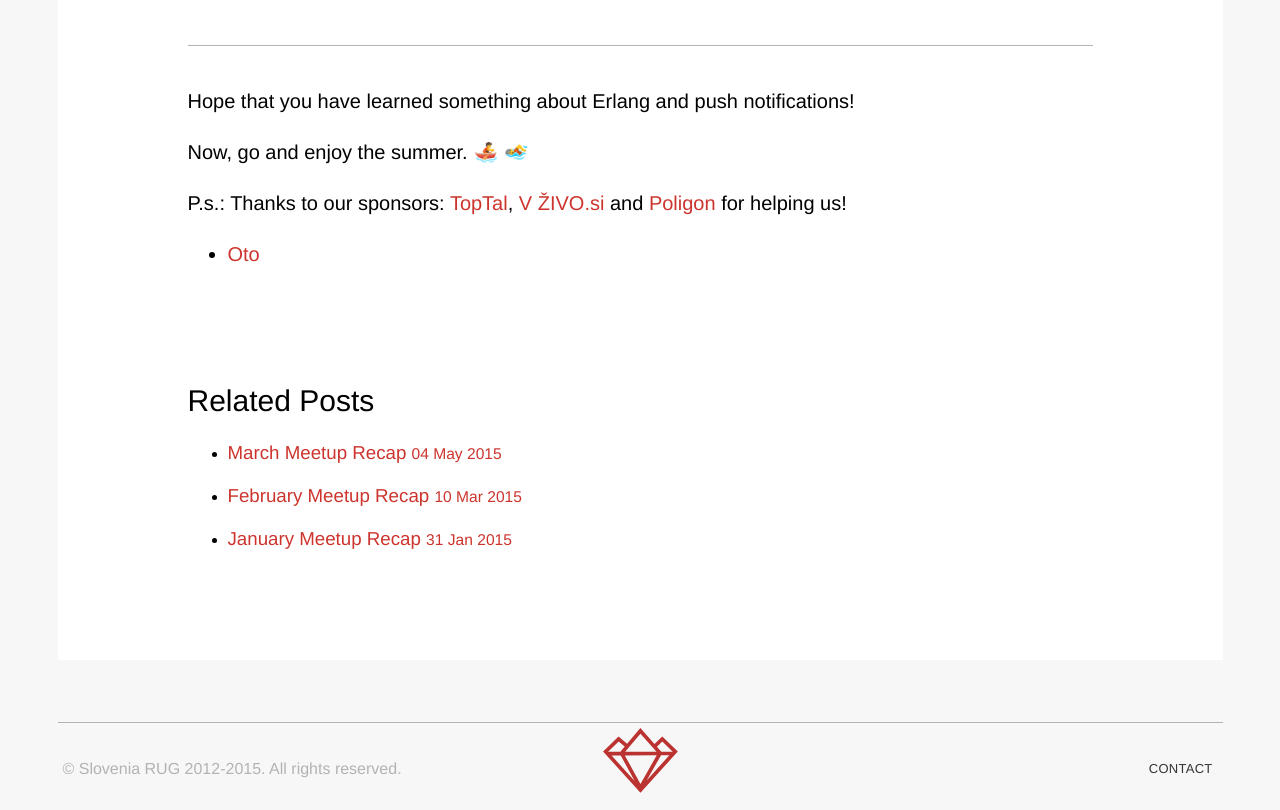
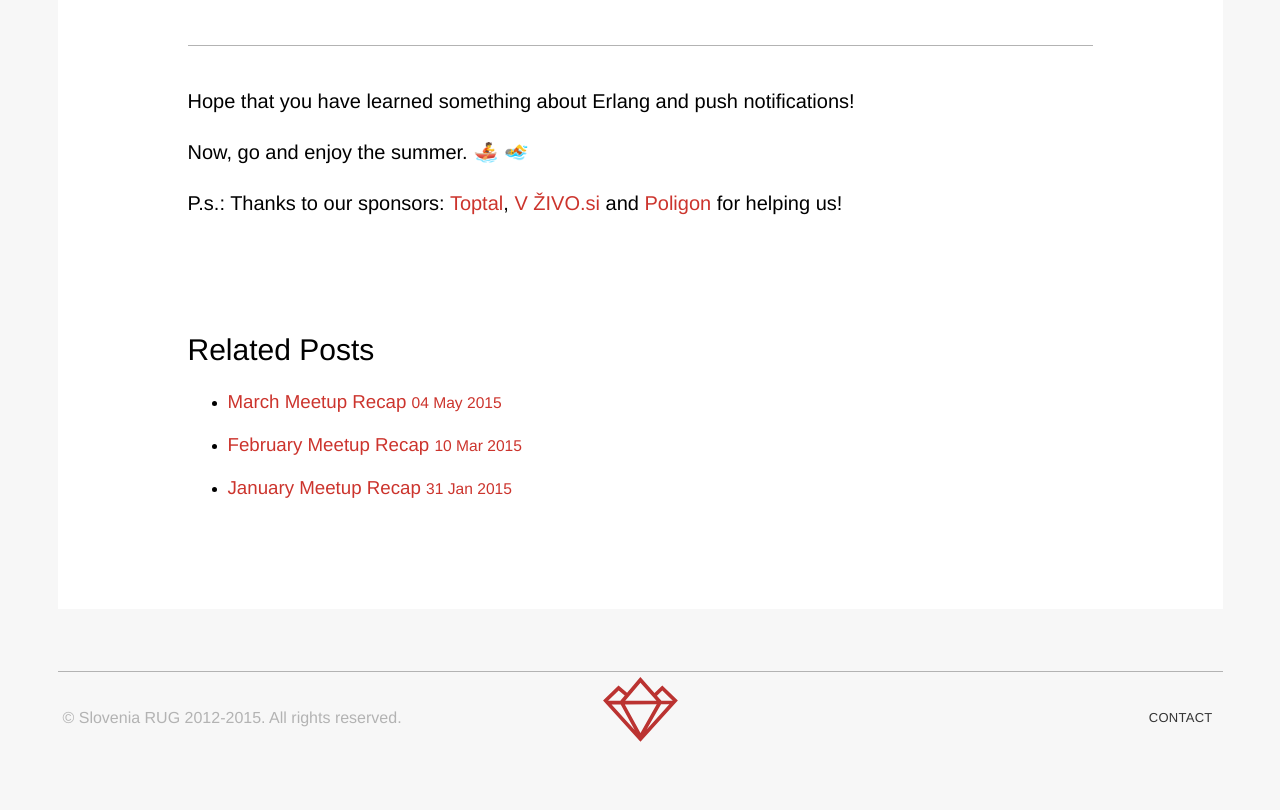
Before and after one commit to RubySlovenia/RubySlovenia.github.io, a Jekyll site: the page built from _posts/2015-05-25-may-meetup-recap.md, in a window 1280 px wide and 900 px high, scrolled down 1958 px, cut to the strip 90-900 px from the top of the window. Built offline with Jekyll 4.4.1, drawn with Linux system fonts in a browser that asks for light colours; nearby versions of some CDN libraries; emoji names are drawn with the system emoji font; after the commit the page ends 2807 px from its top, so only the background shows below that.

```diff
--- a/_posts/2015-05-25-may-meetup-recap.md
+++ b/_posts/2015-05-25-may-meetup-recap.md
@@ -29,6 +29,4 @@ Hope that you have learned something about Erlang and push notifications!
 
 Now, go and enjoy the summer. :rowboat: :swimmer:
 
-P.s.: Thanks to our sponsors: [TopTal](http://www.toptal.com), [V ŽIVO.si](http://www.vzivo.si/) and [Poligon](http://www.poligon.si/) for helping us!
-
-- [Oto](https://twitter.com/otobrglez)
+P.s.: Thanks to our sponsors: [Toptal](http://www.toptal.com), [V ŽIVO.si](http://www.vzivo.si/) and [Poligon](http://www.poligon.si/) for helping us!
```
